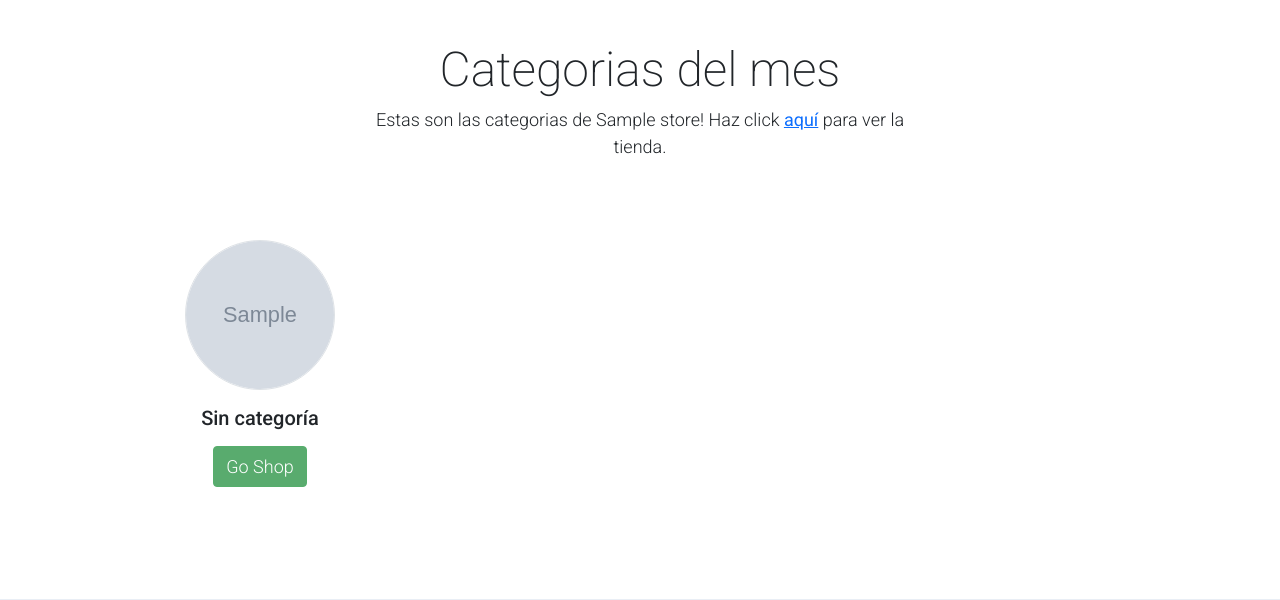
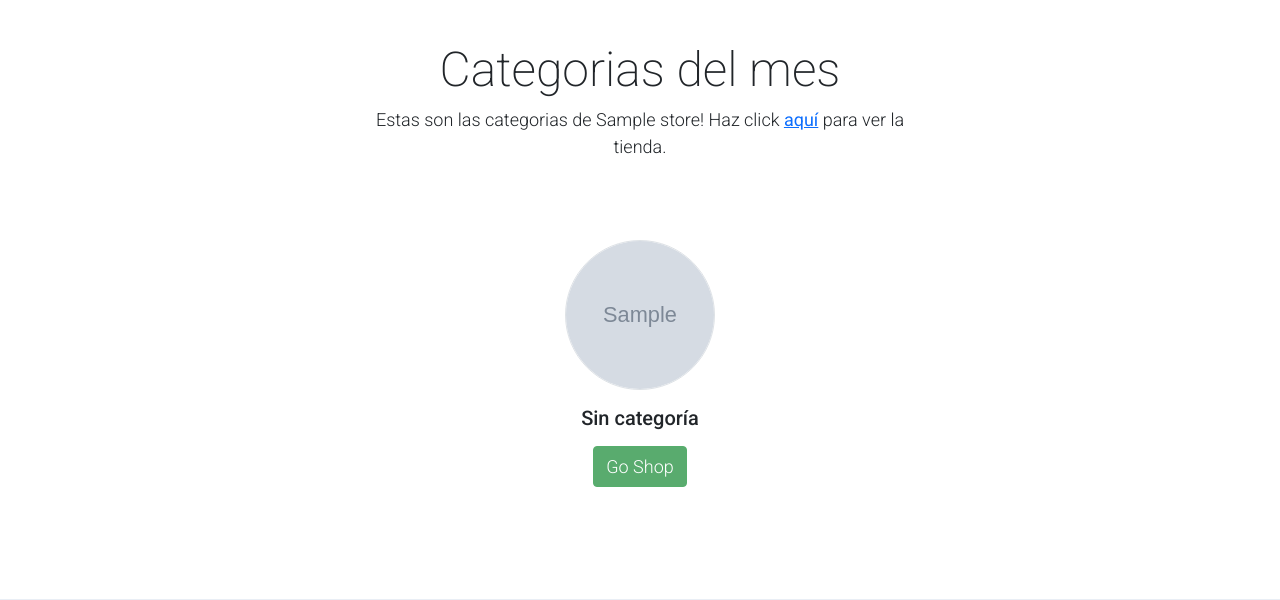
Before and after one commit to LanLop1/proyecto_final, a Django app: page /stores/1/index/ in a window 1280 px wide. Shown: the part 635-1235 px from the top of the page. Run offline with Django 5.2, Linux system fonts and the light colour scheme; tables that the repository leaves empty hold one stand-in row (values such as "Sample post"); grey boxes marked "Sample" are stand-in pictures; parts of the project's set-up code (start-up, migrations or seed data) failed here and were passed over; some libraries are stand-ins or nearby versions.

Commit message:
plantilla perfe

```diff
--- a/django-starter/stores/templates/stores/index.html
+++ b/django-starter/stores/templates/stores/index.html
@@ -46,10 +46,16 @@ https://templatemo.com/tm-559-zay-shop
         object-fit: contain; /* Ajusta la imagen dentro del contenedor sin recortarla */
         object-position: center; /* Centra la imagen dentro del contenedor */
       }
+      .flex {
+        display: flex;
+        justify-content: center; /* Centra los elementos en el eje horizontal */
+        flex-wrap: wrap; /* Permite que los elementos se envuelvan en múltiples líneas si es necesario */
+    }
+
     .center-content {
         display: flex;
         flex-direction: column;
-      align-items: center;
+        align-items: center; /* Centra los elementos dentro de cada columna */
         text-align: center;
     }
 
@@ -357,7 +363,8 @@ https://templatemo.com/tm-559-zay-shop
           </p>
         </div>
       </div>
-      <div class="row">
+      <div class="row justify-center">
+        <div class="flex justify-center flex-wrap">
             {% for code, name, image_url in categories %}
                 <div class="col-12 col-md-4 p-5 mt-3 center-content">
                     <a href="{% url 'stores:store_detail' store.id %}">
@@ -369,6 +376,7 @@ https://templatemo.com/tm-559-zay-shop
                     </p>
                 </div>
             {% endfor %}
+        </div>
     </div>
     </section>
     <!-- End Categories of The Month -->
```
Lines whose indentation alone changed are shown as unchanged.
